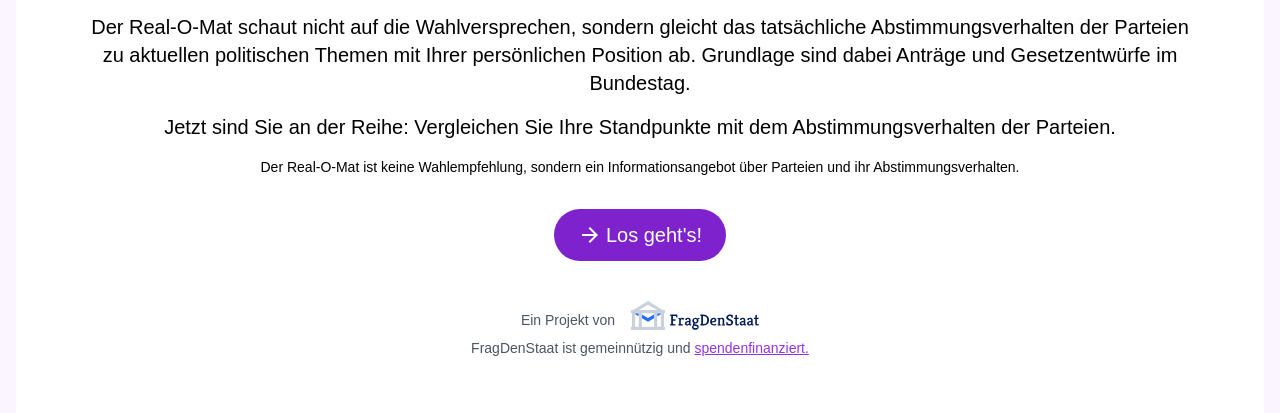
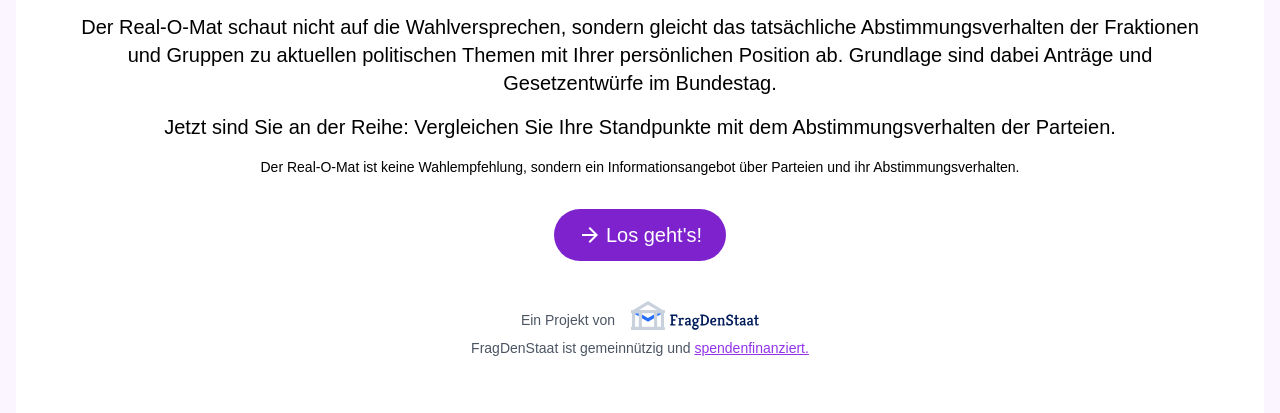
Before and after one commit to okfde/real-o-mat, an Astro site: page / in a window 1280 px wide. Shown: the part 387-800 px from the top of the page. Built offline with nearby package versions, Linux system fonts and the light colour scheme; Astro itself is replaced by a stand-in of ours.

Commit message:
💬 update intro text

```diff
--- a/src/pages/_index.vue
+++ b/src/pages/_index.vue
@@ -109,9 +109,9 @@ onMounted(() => updateBeforeUnload())
         <div class="text:lg space-y-4 md:text-xl">
           <p>
             Der Real-O-Mat schaut nicht auf die Wahlversprechen, sondern gleicht
-            das tatsächliche Abstimmungsverhalten der Parteien zu aktuellen
-            politischen Themen mit Ihrer persönlichen Position ab. Grundlage
-            sind dabei Anträge und Gesetzentwürfe im Bundestag.
+            das tatsächliche Abstimmungsverhalten der Fraktionen und Gruppen zu
+            aktuellen politischen Themen mit Ihrer persönlichen Position ab.
+            Grundlage sind dabei Anträge und Gesetzentwürfe im Bundestag.
           </p>
           <p>
             Jetzt sind Sie an der Reihe: Vergleichen Sie Ihre Standpunkte mit
```
